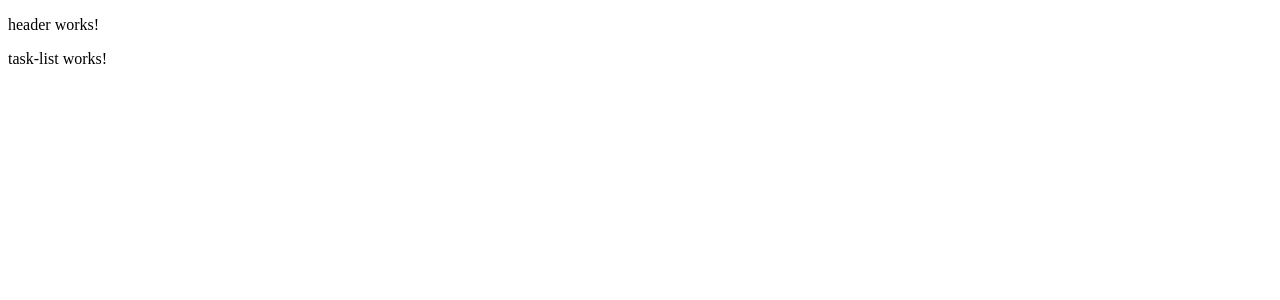
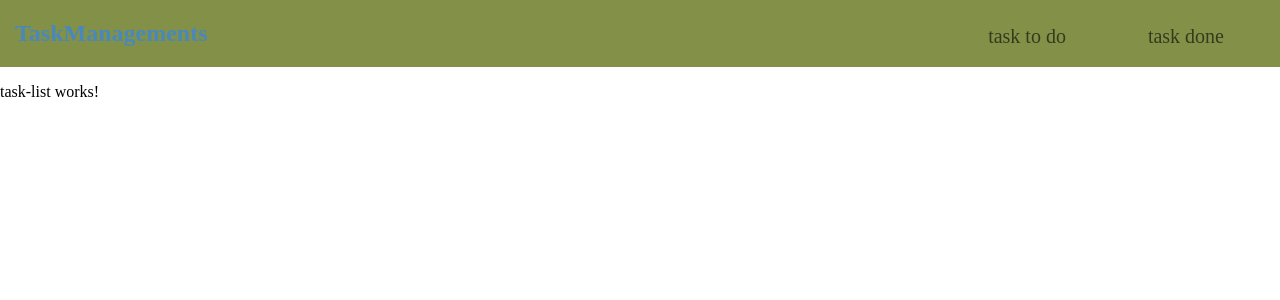
Before and after one commit to mohand-djouadi/todo-ui, an Angular app: page / in a window 1280 px wide. Shown: the top 300 px of the page. Built offline with nearby package versions, Linux system fonts and the light colour scheme.

Commit message:
define header and his style

```diff
--- a/src/app/header/header.component.css
+++ b/src/app/header/header.component.css
@@ -0,0 +1,34 @@
+header {
+    width: 100%;
+    height: 20%;
+    background-color: rgb(131, 145, 72);
+    overflow: hidden;
+}
+
+.logo {
+    float: left;
+    margin-left: 15px;
+    color: rgb(73, 136, 187);
+    font-family: cursive;
+}
+
+.nav-links {
+    float: right;
+    margin-right: 15px;
+    margin-top: 25px;
+}
+
+.nav-links a {
+    padding: 16px;
+    margin: 0 25px;
+    font-size: 20px;
+    color: rgba(0, 0, 0, .6);
+}
+
+.nav-links a:hover {
+    padding: 16px;
+    font-size: 20px;
+    color: black;
+    background-color: rgba(0, 0, 0, .3);
+    border-radius: 50px;
+}
--- a/src/app/header/header.component.html
+++ b/src/app/header/header.component.html
@@ -1 +1,7 @@
-<p>header works!</p>
+<header>
+    <h2 class="logo">TaskManagements</h2>
+    <nav class="nav-links">
+        <a>task to do</a>
+        <a>task done</a>
+    </nav>
+</header>
--- a/src/styles.css
+++ b/src/styles.css
@@ -1 +1,9 @@
 /* You can add global styles to this file, and also import other style files */
+* {
+    box-sizing: border-box;
+}
+
+body {
+    padding: 0;
+    margin: 0;
+}
```
